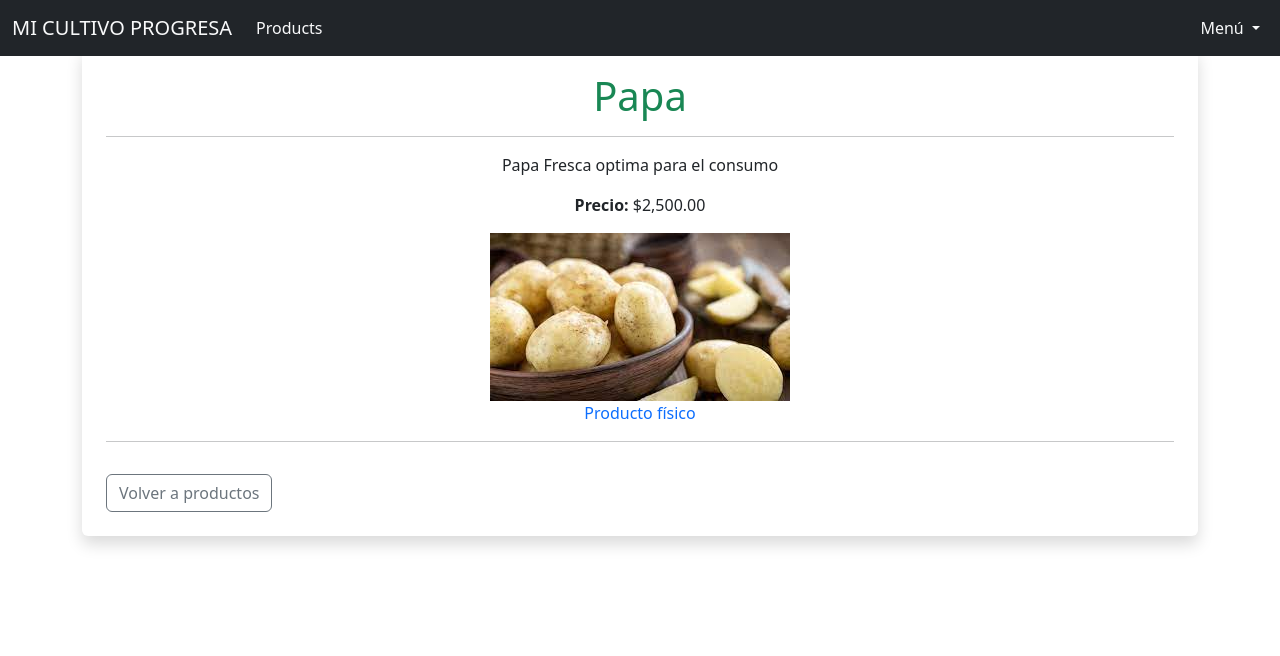
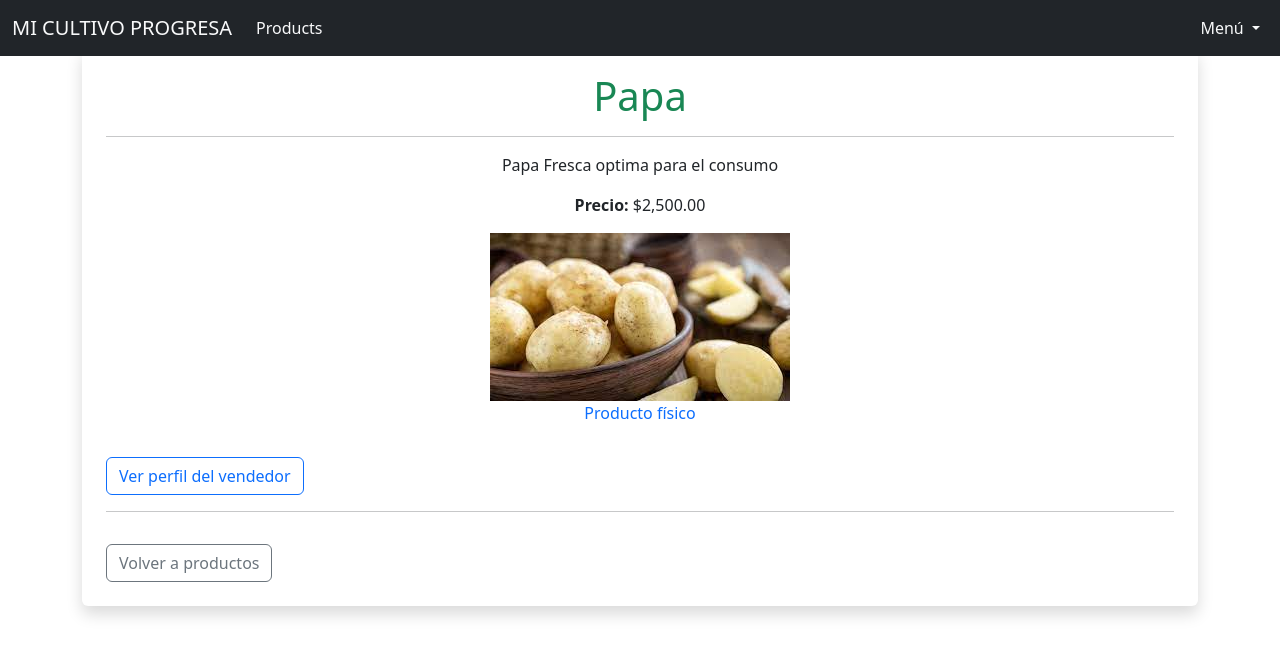
Before and after one commit to BristhynGP/ProjectMC, a Django app: page /post/3/ in a window 1280 px wide. Shown: the top 656 px of the page. Run offline with Django 4.2, Linux system fonts and the light colour scheme; data comes from the database, SQL or seed files in the repository; both versions use the stored data as it was after the commit; some libraries are stand-ins or nearby versions.

Commit message:
add post detail and change in profile about edit profile

```diff
--- a/AppMC/templates/social/post_detail.html
+++ b/AppMC/templates/social/post_detail.html
@@ -20,7 +20,13 @@
             <p class="text-primary">Producto físico</p>
         {% endif %}
 
+        <a href="{% url 'profile' post.user.username %}" class="btn btn-outline-primary mt-3">
+        Ver perfil del vendedor
+        </a>
+
+
         <hr>
+
         <a href="{% url 'feed' %}" class="btn btn-outline-secondary mt-3">Volver a productos</a>
     </div>
 </div>
--- a/AppMC/templates/social/profile.html
+++ b/AppMC/templates/social/profile.html
@@ -19,9 +19,6 @@
 		</div>
 	</div>
 	<br>
-	{% if request.user.is_authenticated %}
-	<a href="#" class="btn btn-success btn-lg active" role="button" aria-pressed="true">Editar Perfil</a>
-	{% endif %}
 	<br>
 	<div class="perfil-usuario-body">
 		<div class="perfil-usuario-bio">
```
Also changed, not shown: db.sqlite3, media/usuarios/logo.jpg (added).
